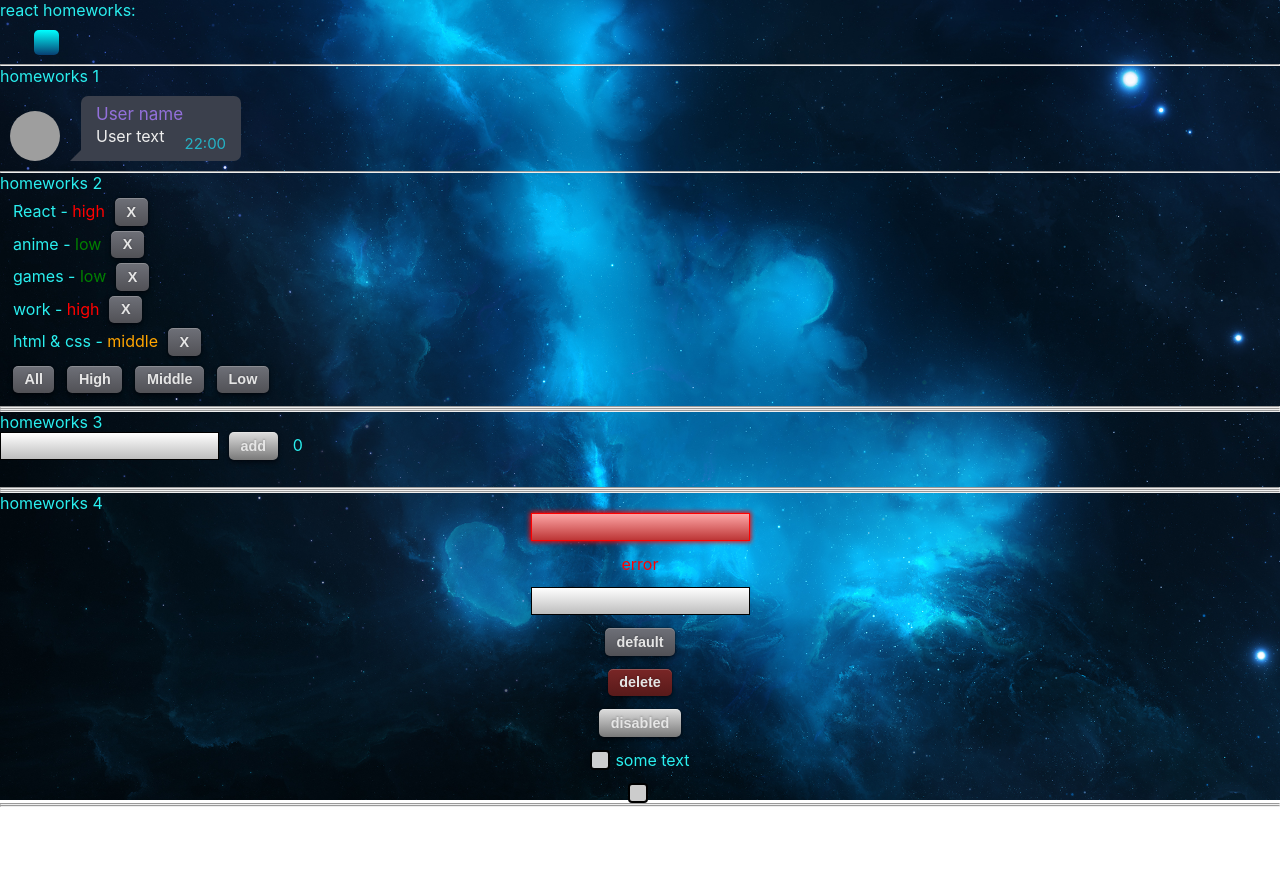
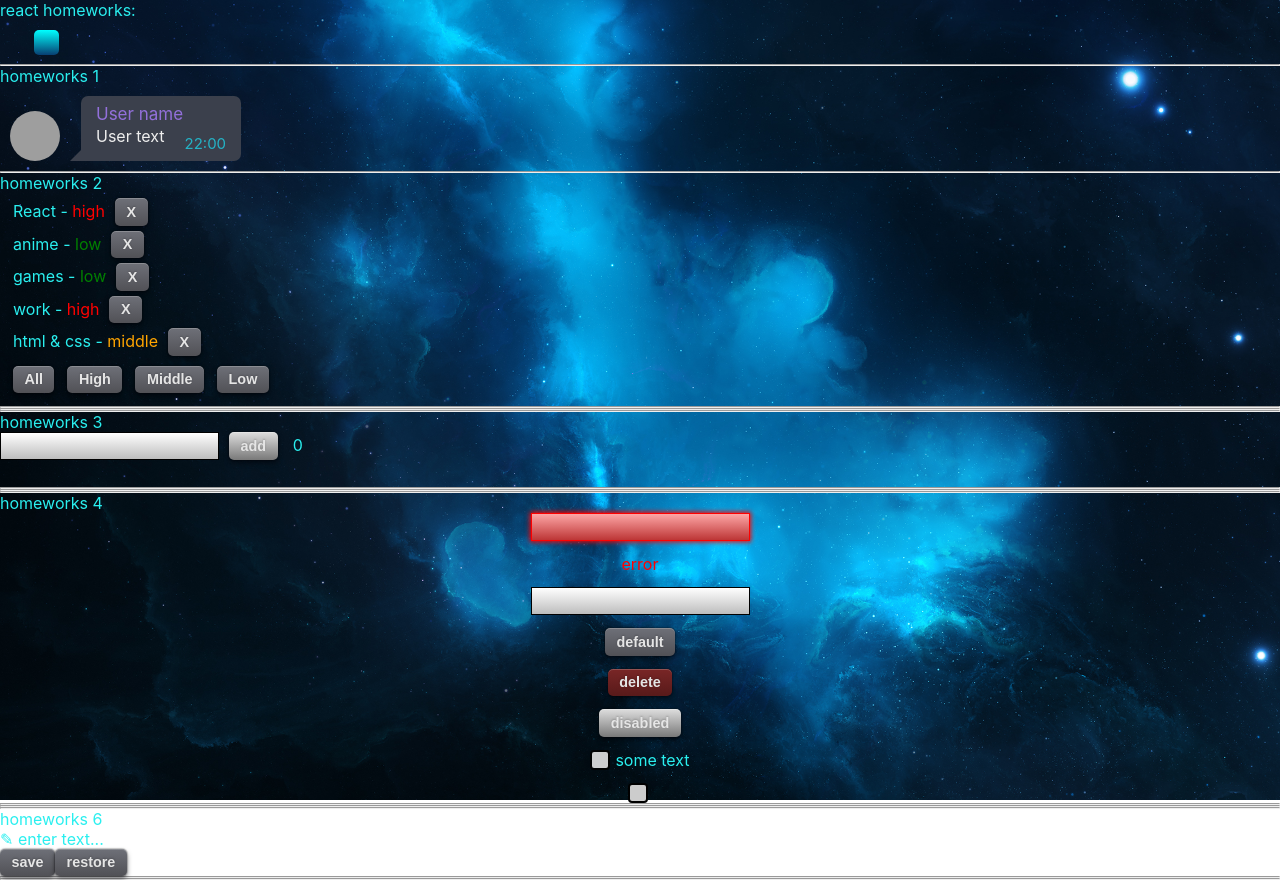
Before and after one commit to ssivenkov/React_homeworks, a React (Create React App) app: page /#/pre-junior in a window 1280 px wide. Before the commit the page ends 807 px from the top, so only its background shows below. Built offline with nearby package versions, Linux system fonts and the light colour scheme; grey boxes are pictures that could not be loaded.

Commit message:
homework 6

```diff
--- a/src/p2-homeworks/h5/pages/Junior.tsx
+++ b/src/p2-homeworks/h5/pages/Junior.tsx
@@ -1,6 +1,6 @@
 import React from 'react'
-/*import HW7 from '../../h7/HW7'
-import HW8 from '../../h8/HW8'
+import HW7 from '../../h7/HW7'
+/*import HW8 from '../../h8/HW8'
 import HW9 from '../../h9/HW9'
 import HW10 from '../../h10/HW10'
 import HW11 from '../../h11/HW11'*/
@@ -9,7 +9,7 @@ function Junior() {
     return (
         <div>
             Junior
-            {/*<HW7/>*/}
+            <HW7/>
             {/*<HW8/>*/}
             {/*<HW9/>*/}
             {/*<HW10/>*/}
--- a/src/p2-homeworks/h5/pages/PreJunior.tsx
+++ b/src/p2-homeworks/h5/pages/PreJunior.tsx
@@ -3,7 +3,7 @@ import HW1 from '../../h1/HW1'
 import HW2 from '../../h2/HW2'
 import HW3 from '../../h3/HW3'
 import HW4 from '../../h4/HW4'
-/*import HW6 from '../../h6/HW6'*/
+import HW6 from '../../h6/HW6'
 
 function PreJunior() {
     return (
@@ -12,7 +12,7 @@ function PreJunior() {
             <HW2/>
             <HW3/>
             <HW4/>
-            {/*<HW6/>*/}
+            <HW6/>
         </div>
     )
 }
--- a/src/p2-homeworks/h6/HW6.tsx
+++ b/src/p2-homeworks/h6/HW6.tsx
@@ -10,7 +10,8 @@ function HW6() {
         saveState<string>('editable-span-value', value)
     }
     const restore = () => {
-        // setValue()
+        let stateFromLocalStorage = restoreState('editable-span-value', value);
+        setValue(stateFromLocalStorage)
     }
 
     return (
@@ -18,12 +19,11 @@ function HW6() {
             <hr/>
             homeworks 6
 
-            {/*should work (должно работать)*/}
             <div>
                 <SuperEditableSpan
                     value={value}
                     onChangeText={setValue}
-                    spanProps={{children: value ? undefined : 'enter text...'}}
+                    spanProps={{children: value ? undefined : ' enter text...'}}
                 />
             </div>
             <SuperButton onClick={save}>save</SuperButton>
--- /dev/null
+++ b/src/p2-homeworks/h6/common/c4-SuperEditableSpan/SuperEditableSpan.module.css
@@ -0,0 +1,3 @@
+.pencil:before {
+    content: "\270E";
+}
--- a/src/p2-homeworks/h6/common/c4-SuperEditableSpan/SuperEditableSpan.tsx
+++ b/src/p2-homeworks/h6/common/c4-SuperEditableSpan/SuperEditableSpan.tsx
@@ -1,5 +1,6 @@
 import React, {DetailedHTMLProps, InputHTMLAttributes, HTMLAttributes, useState} from 'react'
 import SuperInputText from '../../../h4/common/c1-SuperInputText/SuperInputText'
+import s from '../c4-SuperEditableSpan/SuperEditableSpan.module.css'
 
 // тип пропсов обычного инпута
 type DefaultInputPropsType = DetailedHTMLProps<InputHTMLAttributes<HTMLInputElement>, HTMLInputElement>
@@ -28,30 +29,28 @@ const SuperEditableSpan: React.FC<SuperEditableSpanType> = (
     }
 ) => {
     const [editMode, setEditMode] = useState<boolean>(false)
-    const {children, onDoubleClick, className, ...restSpanProps} = spanProps || {}
+    const {children, onDoubleClick, className, ...restSpanProps} = spanProps || {} /* если у span не будет пропсов, то
+    взять эти свойста у пустого объекта(даже если у него их нету), пусть их значения и будут undefined, главное что это
+    предотвратит ошибку */
 
     const onEnterCallback = () => {
-        // setEditMode() // выключить editMode при нажатии Enter
-
+        setEditMode(false) // выключить editMode при нажатии Enter
         onEnter && onEnter()
     }
     const onBlurCallback = (e: React.FocusEvent<HTMLInputElement>) => {
-        // setEditMode() // выключить editMode при нажатии за пределами инпута
-
+        setEditMode(false) // выключить editMode при нажатии за пределами инпута
         onBlur && onBlur(e)
     }
     const onDoubleClickCallBack = (e: React.MouseEvent<HTMLSpanElement, MouseEvent>) => {
-        // setEditMode() // включить editMode при двойном клике
-
+        setEditMode(true) // включить editMode при двойном клике
         onDoubleClick && onDoubleClick(e)
     }
 
-    const spanClassName = `${'сделать красивый стиль для спана'} ${className}`
+    const spanClassName = s.pencil
 
     return (
         <>
-            {editMode
-                ? (
+            {editMode ? (
                 <SuperInputText
                     autoFocus // пропсу с булевым значением не обязательно указывать true
                     onBlur={onBlurCallback}
--- a/src/p2-homeworks/h7/common/c6-SuperRadio/SuperRadio.tsx
+++ b/src/p2-homeworks/h7/common/c6-SuperRadio/SuperRadio.tsx
@@ -20,7 +20,7 @@ const SuperRadio: React.FC<SuperRadioPropsType> = (
     }
 
 
-    const mappedOptions: any[] = options ? options.map((o, i) => ( // map options with key
+    const mappedOptions: any[] = options ? options.map((o, i) => (
         <label key={name + '-' + i}>
             <input
                 type={'radio'}
```
Lines whose indentation alone changed are shown as unchanged.
